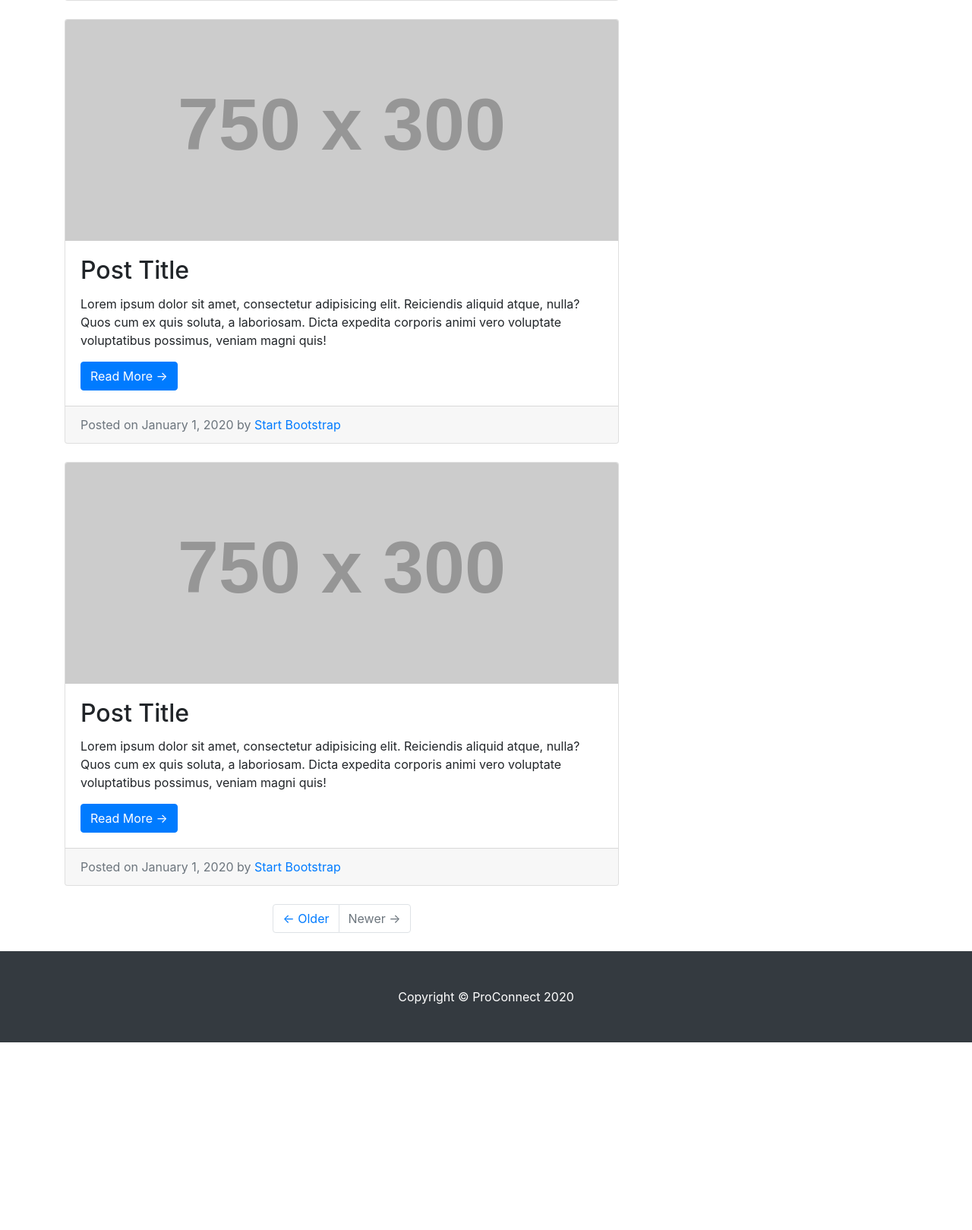
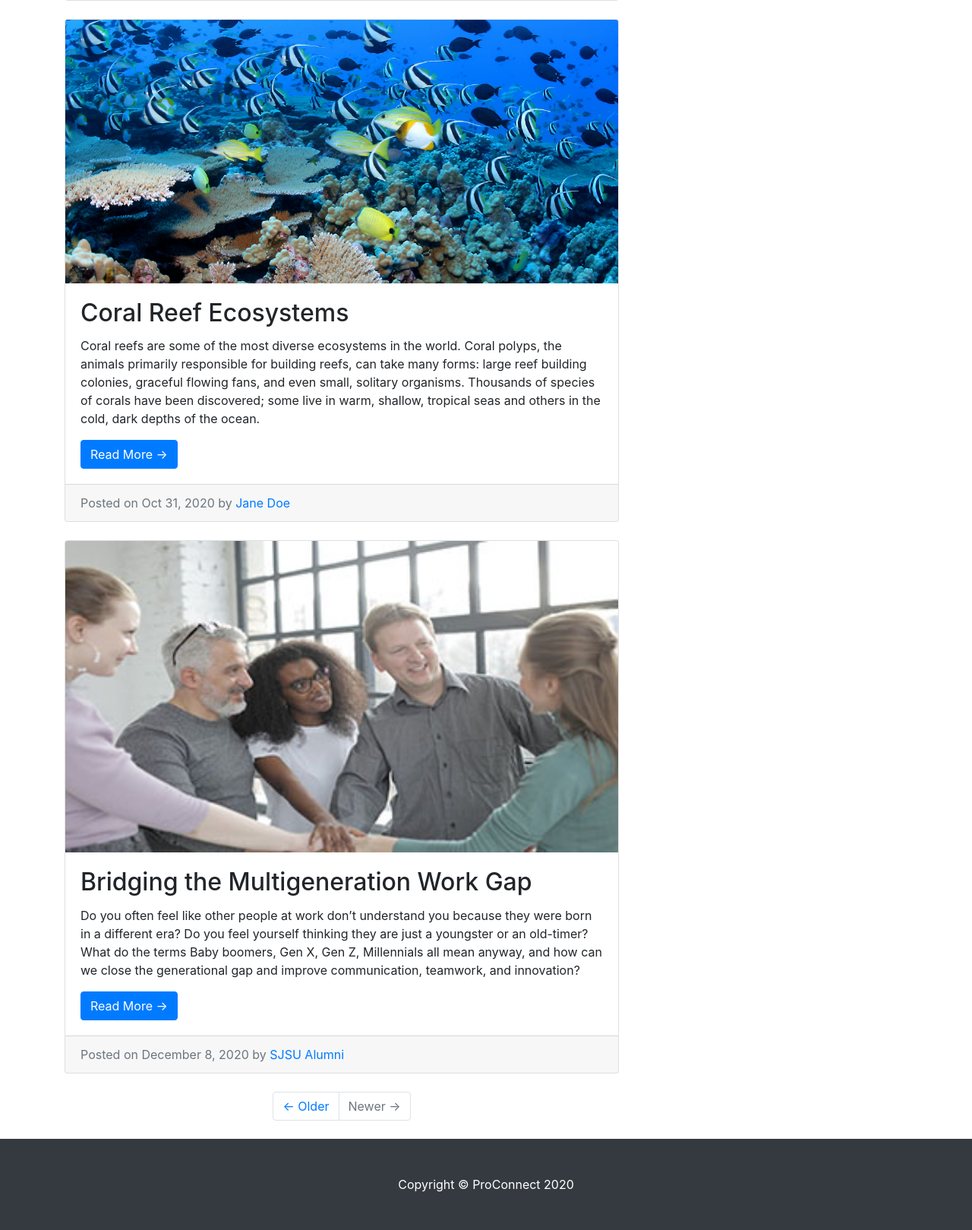
Before and after one commit to phamkevinT/ProConnect, a Node server app: page /home in a window 1280 px wide. Shown: the part 751-2370 px from the top of the page at 76% size. Before the commit the page ends 2123 px from the top, so only its background shows below. Run offline with Node 20, Linux system fonts and the light colour scheme; grey boxes labelled with a size stand in for pictures from a placeholder-image service; some libraries are stand-ins or nearby versions.

Commit message:
Added post3

```diff
--- a/views/home.ejs
+++ b/views/home.ejs
@@ -75,7 +75,7 @@
         <!-- Blog Post -->
         <div class="card mb-4">
           <!-- Post image source -->
-          <img class="card-img-top" src="\images\post1.JPG" alt="post-image">
+          <img class="card-img-top" src="/images/post1.JPG" alt="post-image">
           <div class="card-body">
             <!-- Post title -->
             <h2 class="card-title">Top 10 Highest Paying Engineering Jobs of 2020</h2>
@@ -87,7 +87,8 @@
               your future. In terms of median pay and growth potential, these are the 10 highest paying engineering jobs
               to consider.
             </p>
-            <a href="https://online-engineering.case.edu/blog/highest-paying-engineering-jobs" class="btn btn-primary">Read More &rarr;</a>
+            <a href="https://online-engineering.case.edu/blog/highest-paying-engineering-jobs"
+              class="btn btn-primary">Read More &rarr;</a>
           </div>
           <!-- Post date -->
           <div class="card-footer text-muted">
@@ -98,33 +99,40 @@
 
         <!-- Blog Post -->
         <div class="card mb-4">
-          <img class="card-img-top" src="http://placehold.it/750x300" alt="post-image">
+          <img class="card-img-top" src="/images/post2.JPG" alt="post-image">
           <div class="card-body">
-            <h2 class="card-title">Post Title</h2>
-            <p class="card-text">Lorem ipsum dolor sit amet, consectetur adipisicing elit. Reiciendis aliquid atque,
-              nulla? Quos cum ex quis soluta, a laboriosam. Dicta expedita corporis animi vero voluptate voluptatibus
-              possimus, veniam magni quis!</p>
-            <a href="#" class="btn btn-primary">Read More &rarr;</a>
+            <h2 class="card-title">Coral Reef Ecosystems</h2>
+            <p class="card-text">
+              Coral reefs are some of the most diverse ecosystems in the world.
+              Coral polyps, the animals primarily responsible for building reefs, can take many forms: large reef
+              building colonies, graceful flowing fans, and even small, solitary organisms.
+              Thousands of species of corals have been discovered; some live in warm, shallow, tropical seas and others
+              in the cold, dark depths of the ocean.
+            </p>
+            <a href="https://www.noaa.gov/education/resource-collections/marine-life/coral-reef-ecosystems"
+              class="btn btn-primary">Read More &rarr;</a>
           </div>
           <div class="card-footer text-muted">
-            Posted on January 1, 2020 by
-            <a href="#">Start Bootstrap</a>
+            Posted on Oct 31, 2020 by
+            <a href="profile">Jane Doe</a>
           </div>
         </div>
 
         <!-- Blog Post -->
         <div class="card mb-4">
-          <img class="card-img-top" src="http://placehold.it/750x300" alt="post-image">
+          <img class="card-img-top" src="/images/post3.JPG" alt="post-image">
           <div class="card-body">
-            <h2 class="card-title">Post Title</h2>
-            <p class="card-text">Lorem ipsum dolor sit amet, consectetur adipisicing elit. Reiciendis aliquid atque,
-              nulla? Quos cum ex quis soluta, a laboriosam. Dicta expedita corporis animi vero voluptate voluptatibus
-              possimus, veniam magni quis!</p>
-            <a href="#" class="btn btn-primary">Read More &rarr;</a>
+            <h2 class="card-title">Bridging the Multigeneration Work Gap</h2>
+            <p class="card-text">Do you often feel like other people at work don’t understand you because they were born
+              in a different era? Do you feel yourself thinking they are just a youngster or an old-timer? What do the
+              terms Baby boomers, Gen X, Gen Z, Millennials all mean anyway, and how can we close the generational gap
+              and improve communication, teamwork, and innovation?</p>
+            <a href="https://alumni.sjsu.edu/s/1771/16/wide.aspx?sid=1771&gid=2&pgid=1386&cid=2910&ecid=2910&crid=0&calpgid=61&calcid=1047"
+              class="btn btn-primary">Read More &rarr;</a>
           </div>
           <div class="card-footer text-muted">
-            Posted on January 1, 2020 by
-            <a href="#">Start Bootstrap</a>
+            Posted on December 8, 2020 by
+            <a href="profile">SJSU Alumni</a>
           </div>
         </div>
 
```
Also changed, not shown: public/images/post2.jpg (added), public/images/post3.jpg (added).
